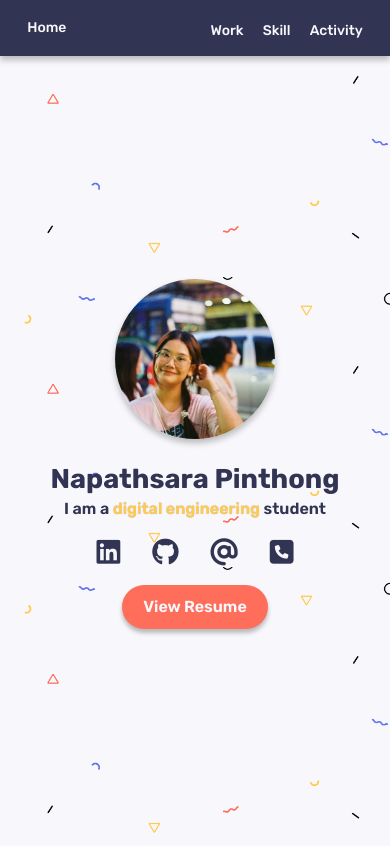
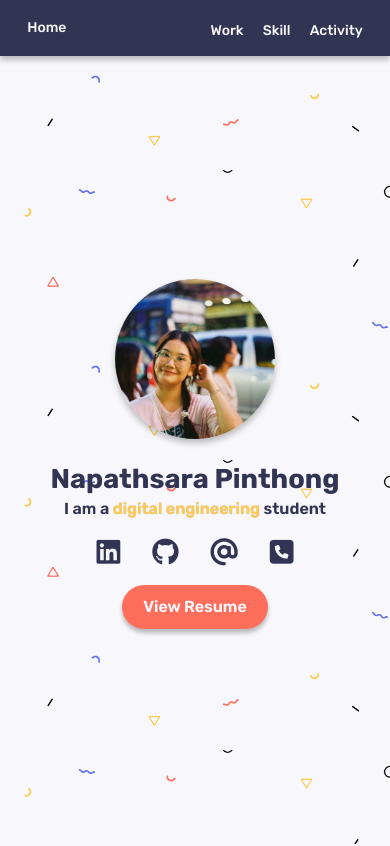
Before and after one commit to NapathsaraPinthong/Portfolio, a plain HTML site: page index.html in a window 390 px wide. Shown: the top 846 px of the page. Drawn offline with Linux system fonts and the light colour scheme.

Commit message:
Fix z-index

```diff
--- a/style.css
+++ b/style.css
@@ -88,6 +88,7 @@ img {
     position: fixed;
     top: 0;
     left: 0;
+    z-index: 2;
     width: 100%;
 }
 
@@ -227,13 +228,15 @@ img {
     line-height: 1.3;
 }
 
-.work-card a:visited, .work-card a:link {
+.work-card a:visited,
+.work-card a:link {
     color: var(--text-color);
 }
 
 .work-card:hover {
     transform: scale(1.02);
 }
+
 
 .work-description p {
     font-size: var(--smaller-size);
@@ -324,6 +327,11 @@ footer {
 
 /*=== For Tablet ===*/
 @media screen and (max-width: 790px) {
+
+    #home {
+        background-position: 0 300px;
+    }
+
     .work-grid {
         display: grid;
         grid-template-columns: repeat(auto-fit, minmax(350px, 1fr));
@@ -394,6 +402,9 @@ footer {
 
 /*=== For Phone ===*/
 @media screen and (max-width: 470px) {
+    #home {
+        background-position: 0 170px;
+    }
 
     .profile-info h1,
     .profile-contact ul {
```
